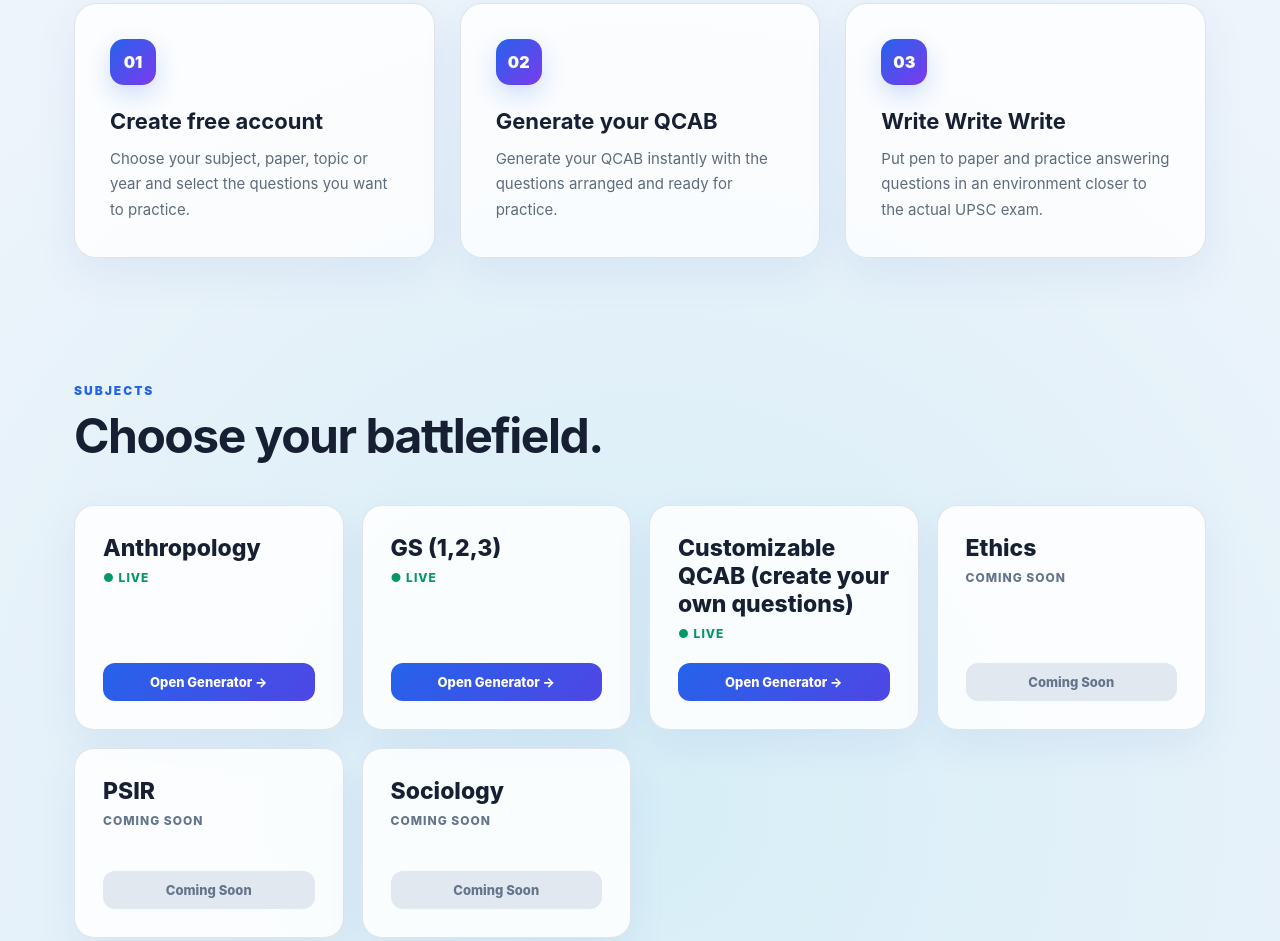
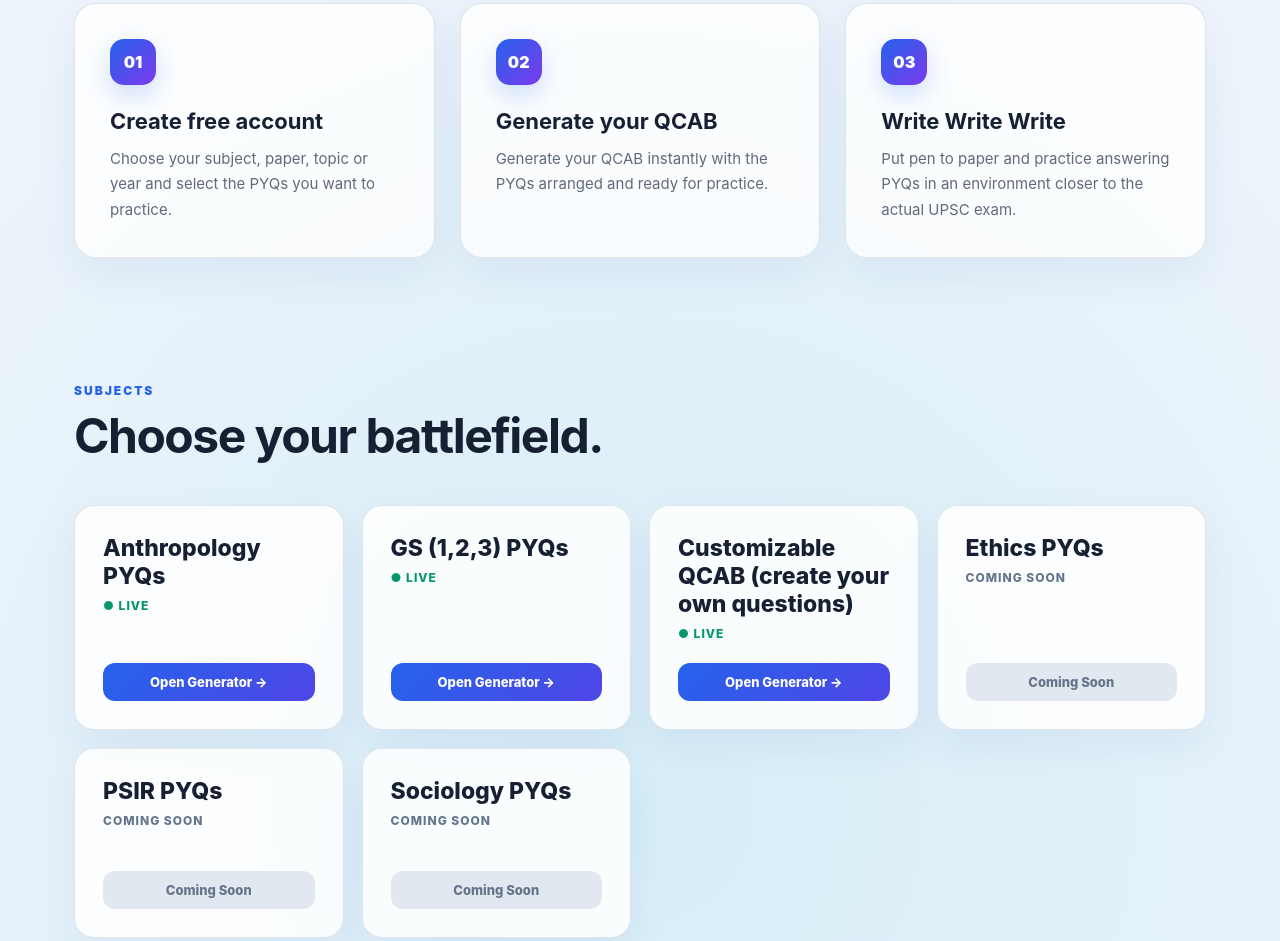
Before and after one commit to sankalpkgaidhani-art/main-page, a plain HTML site: page index.html in a window 1280 px wide. Shown: the part 2352-3293 px from the top of the page. Drawn offline with Linux system fonts and the light colour scheme.

Commit message:
few changes

```diff
--- a/index.html
+++ b/index.html
@@ -1385,7 +1385,7 @@
 
                     <p>
                         Choose your subject, paper, topic or year and select
-                        the questions you want to practice.
+                        the PYQs you want to practice.
                     </p>
 
                 </div>
@@ -1402,7 +1402,7 @@
                     </h3>
 
                     <p>
-                        Generate your QCAB instantly with the questions
+                        Generate your QCAB instantly with the PYQs
                         arranged and ready for practice.
                     </p>
 
@@ -1420,7 +1420,7 @@
                     </h3>
 
                     <p>
-                        Put pen to paper and practice answering questions
+                        Put pen to paper and practice answering PYQs
                         in an environment closer to the actual UPSC exam.
                     </p>
 
@@ -1462,7 +1462,7 @@
                     <div>
 
                         <div class="subject-name">
-                            Anthropology
+                            Anthropology PYQs
                         </div>
 
                         <div class="subject-status live">
@@ -1488,7 +1488,7 @@
                     <div>
 
                         <div class="subject-name">
-                            GS (1,2,3)
+                            GS (1,2,3) PYQs
                         </div>
 
                         <div class="subject-status live">
@@ -1543,7 +1543,7 @@
                     <div>
 
                         <div class="subject-name">
-                            Ethics
+                            Ethics PYQs
                         </div>
 
                         <div class="subject-status">
@@ -1566,7 +1566,7 @@
                     <div>
 
                         <div class="subject-name">
-                            PSIR
+                            PSIR PYQs
                         </div>
 
                         <div class="subject-status">
@@ -1589,7 +1589,7 @@
                     <div>
 
                         <div class="subject-name">
-                            Sociology
+                            Sociology PYQs
                         </div>
 
                         <div class="subject-status">
```
